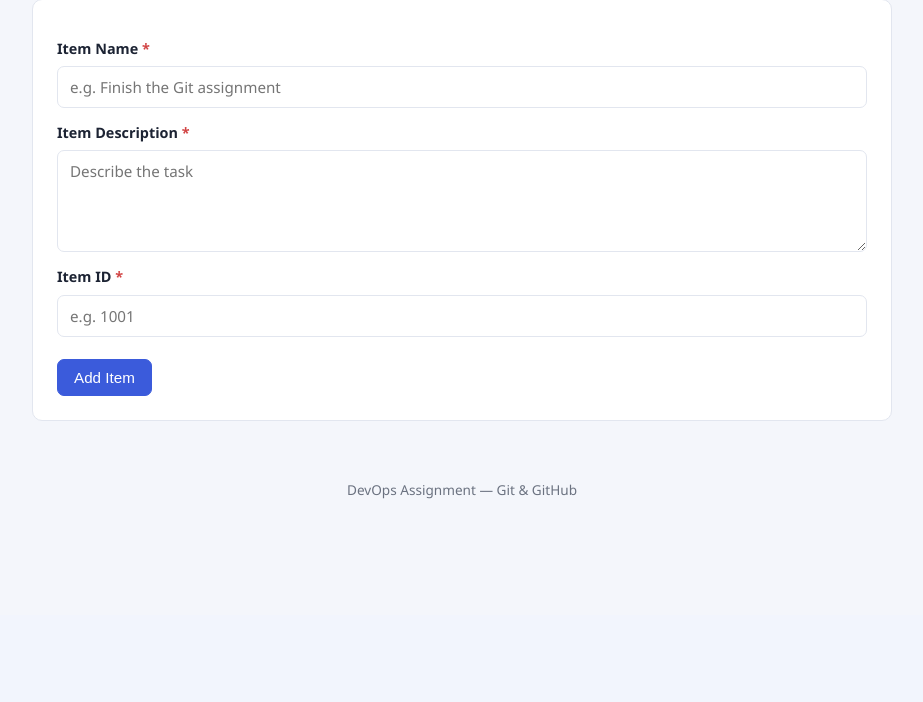
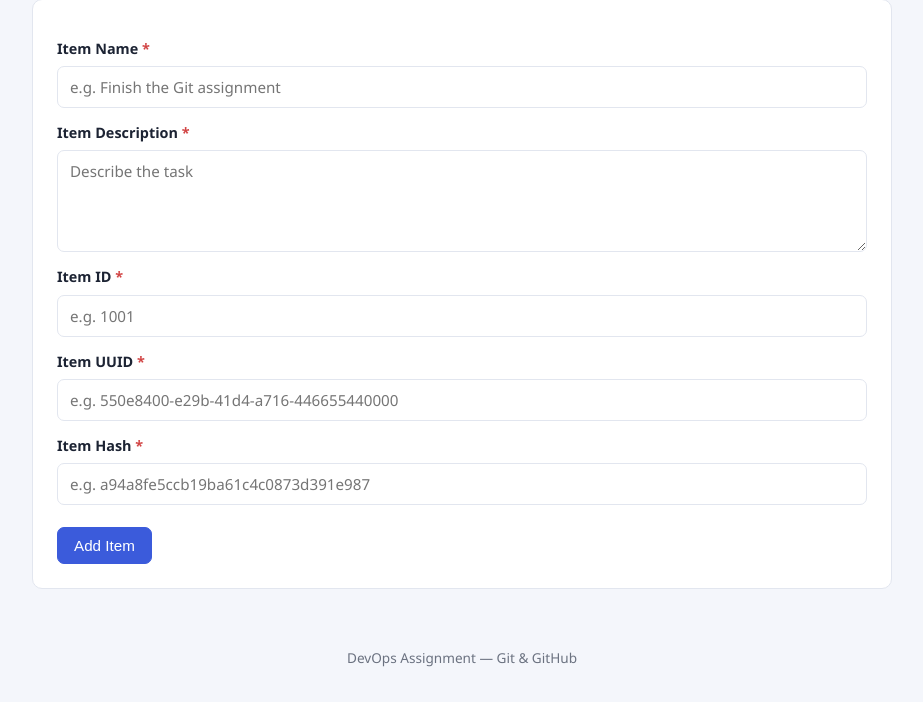
Before and after one commit to YagnaRaval28/devops_tutedude, a Flask app: page /todo in a window 1280 px wide. Shown: the part 185-887 px from the top of the page, without its empty margins (178-1101 px from the left). Before the commit the page ends 684 px from the top, so only its background shows below. Run offline with Flask 3, Linux system fonts and the light colour scheme.

Commit message:
Re-commit To-Do form state after soft reset
Rolls main back to the commit where only Item ID had been added, using
git reset --soft so the Item UUID and Item Hash changes stayed staged,
then re-commits that state as a single commit.

Co-Authored-By: Claude Opus 5 (1M context) <noreply@anthropic.com>

```diff
--- a/Git_and_GitHub_Yagna/templates/todo.html
+++ b/Git_and_GitHub_Yagna/templates/todo.html
@@ -27,6 +27,16 @@
          value="{{ data.get('itemId', '') }}"
          placeholder="e.g. 1001">
 
+  <label for="itemUuid">Item UUID <span class="req">*</span></label>
+  <input type="text" id="itemUuid" name="itemUuid"
+         value="{{ data.get('itemUuid', '') }}"
+         placeholder="e.g. 550e8400-e29b-41d4-a716-446655440000">
+
+  <label for="itemHash">Item Hash <span class="req">*</span></label>
+  <input type="text" id="itemHash" name="itemHash"
+         value="{{ data.get('itemHash', '') }}"
+         placeholder="e.g. a94a8fe5ccb19ba61c4c0873d391e987">
+
   <button class="btn btn-primary" type="submit">Add Item</button>
 </form>
 {% endblock %}
```
